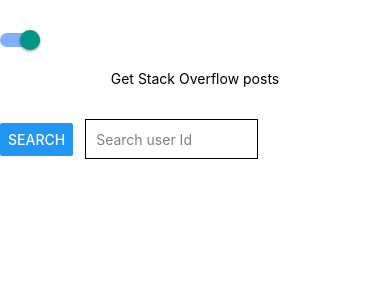
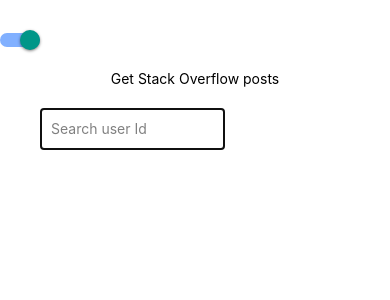
Before and after one commit to yoni-nachshon/matrix, a React Native app: screen / in a window 390 px wide. Shown: the top 300 px of the page. Built offline with nearby package versions, Linux system fonts and the light colour scheme.

Commit message:
remove the search button

```diff
--- a/components/Search.tsx
+++ b/components/Search.tsx
@@ -5,7 +5,8 @@
   Button,
   StyleSheet,
   Keyboard,
-  ScrollView
+  ScrollView,
+  NativeEventEmitter
 } from "react-native";
 
 interface Props {
@@ -31,21 +32,16 @@
     <View style={styles().inputRow}>
       <ScrollView>
         <TextInput
+          autoFocus
           style={[styles(darkMode).input, styles(darkMode).text]}
           placeholder={"Search user Id"}
           placeholderTextColor={darkMode ? "gray" : "white"}
           onChangeText={(num) => setUserId(num)}
           value={userId}
           keyboardType="numeric"
+          onSubmitEditing={onPress}
         />
       </ScrollView>
-      <View style={styles().btn}>
-        <Button
-          title="Search"
-          onPress={onPress}
-          disabled={user && user.items[0].owner.user_id === +userId ? true : false}
-        />
-      </View>
     </View>
   );
 };
@@ -56,8 +52,8 @@
   },
   inputRow: {
     flexDirection: "row-reverse",
-    marginTop: 20,
-    marginRight:70
+    marginTop: 10,
+    marginRight: 70
   },
   textLight: {
     backgroundColor: "#fff",
@@ -67,16 +63,13 @@
     backgroundColor: "#000",
     color: "#fff",
   },
-  btn: {
-    justifyContent: "center",
-  },
   input: {
     borderColor: darkMode ? "#000" : "#fff",
     width: "70%",
     alignItems: "center",
     height: 40,
     margin: 12,
-    borderWidth: 1,
+    borderBottomWidth: 1,
     padding: 10,
   },
 });
```
